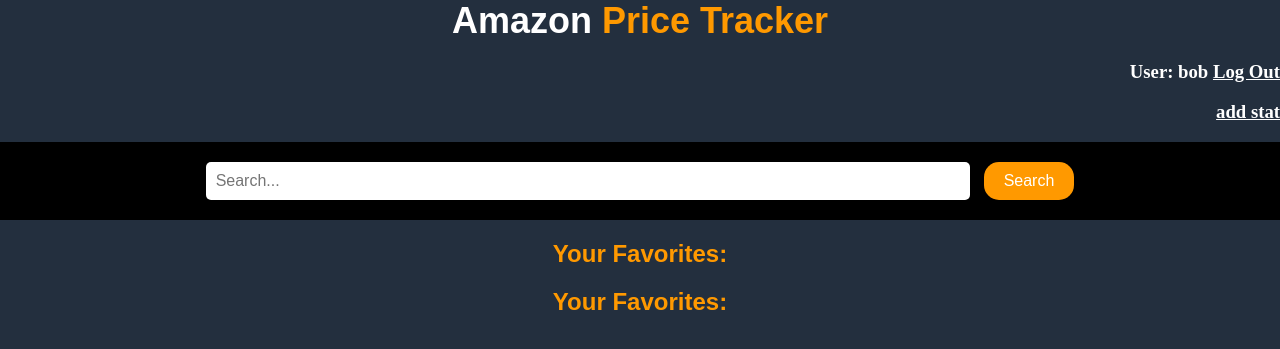
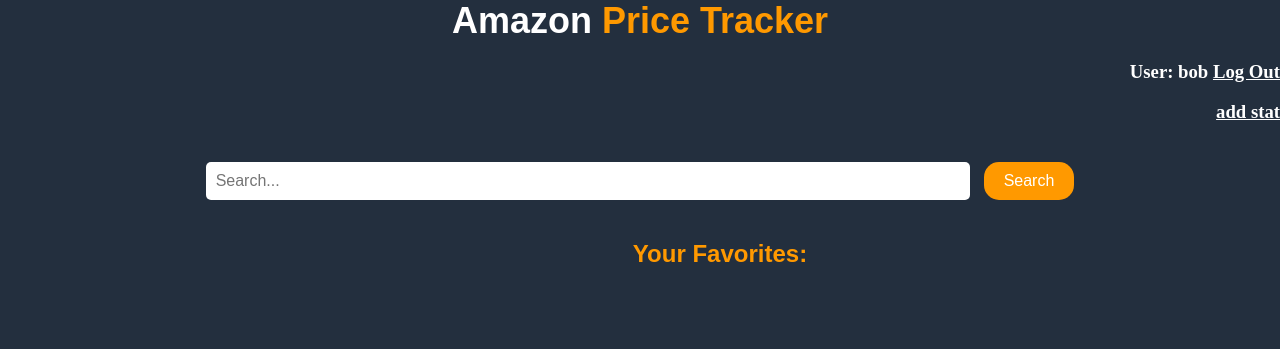
Before and after one commit to zac7643/course, a Flask app: page /home in a window 1280 px wide. Shown: the top 349 px of the page. Run offline with Flask 3, Linux system fonts and the light colour scheme; a user stored in the database is signed in; data that the repository does not hold is empty; some web fonts are replaced.

Commit message:
styling homepage

```diff
--- a/static/homepageCSS.css
+++ b/static/homepageCSS.css
@@ -40,7 +40,7 @@ body {
 }
 
 .search-bar {
-  background-color: black; /* Sets the background color of the search bar to black */
+  background-color: #232f3e; /* Sets the background color of the search bar to black */
   color: white; /* Sets the color of the text in the search bar to white */
   padding: 20px; /* Adds padding to the search bar */
   text-align: center; /* Centers the text in the search bar */
--- a/templates/homepage.html
+++ b/templates/homepage.html
@@ -17,7 +17,7 @@
           ul {
             list-style-type: none;
             padding: 0;
-            margin: 0 auto; /* Centers the list horizontally */
+            margin: 0 0 0 25%; /* Centers the list horizontally */
             max-width: 800px; /* Limits the maximum width of the list */
           }
 
@@ -186,8 +186,7 @@
     </form>
     </div>
 
-    <!-- List of favorite products -->
-    <h2 style="color:#FF9900;"><b>Your Favorites:</b></h2>
+
     <ul>
     <!-- Loop through rows to display each product -->
     <!-- "Your Favorites" heading -->
```
